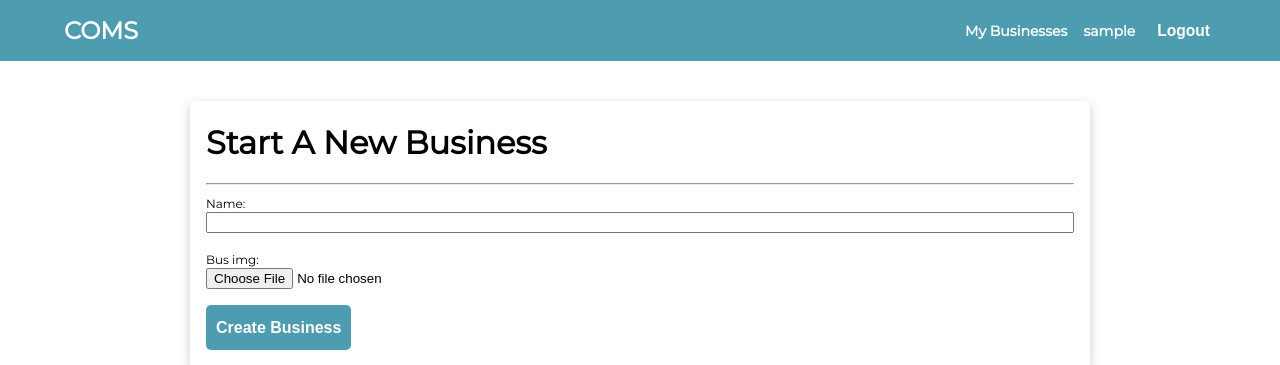
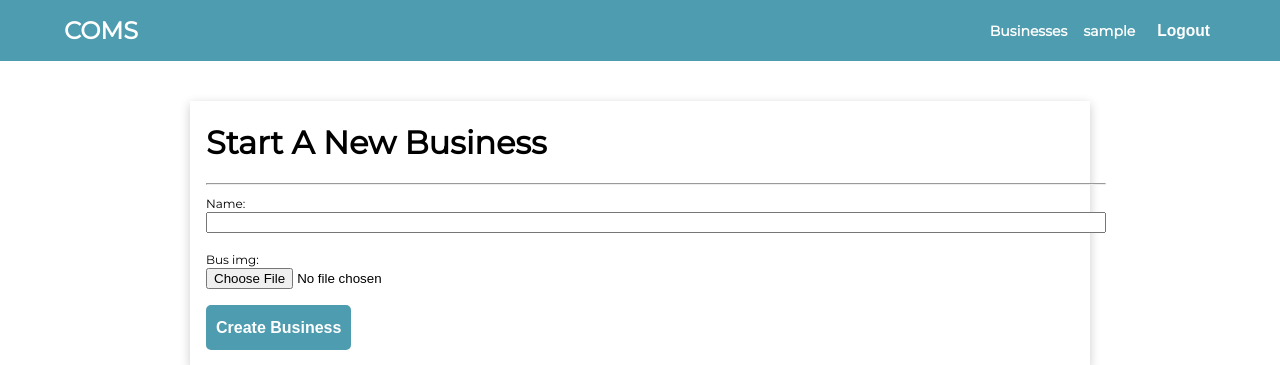
Before and after one commit to achangtroraleke/gift-card-project, a Django app: page /business/new in a window 1280 px wide. Shown: the top 365 px of the page. Run offline with Django 5.2, Linux system fonts and the light colour scheme; the visitor is signed in with stand-in values (Sample User, id 1).

Commit message:
Update Table CSS

```diff
--- a/static/styles/main.css
+++ b/static/styles/main.css
@@ -16,9 +16,11 @@ body {
 table, th, td {
   border:1px solid black;
   text-align: center;
+  font-size: min(1.5dvw, 12px);
+
 }
 #data-row td{
-  font-size: min(1.5dvw, 12px);
+
   padding: 1rem;
 }
 
@@ -169,8 +171,7 @@ form label{
 }
 .content{
   margin: 1rem;
-
-
+  width: 100%;
 }
 
 .top-padding{
--- a/templates/navbar.html
+++ b/templates/navbar.html
@@ -15,7 +15,7 @@
 
     <li id="nav-group" class="flex">
         <a href="{% url 'dashboard'%}" class="nav-link">
-            <h3>My Businesses</h3>
+            <h3>Businesses</h3>
         </a>
         <a href="{% url 'profile' %}" class="nav-link"><h3 >{{user.username}}</h3></a>
 
```
